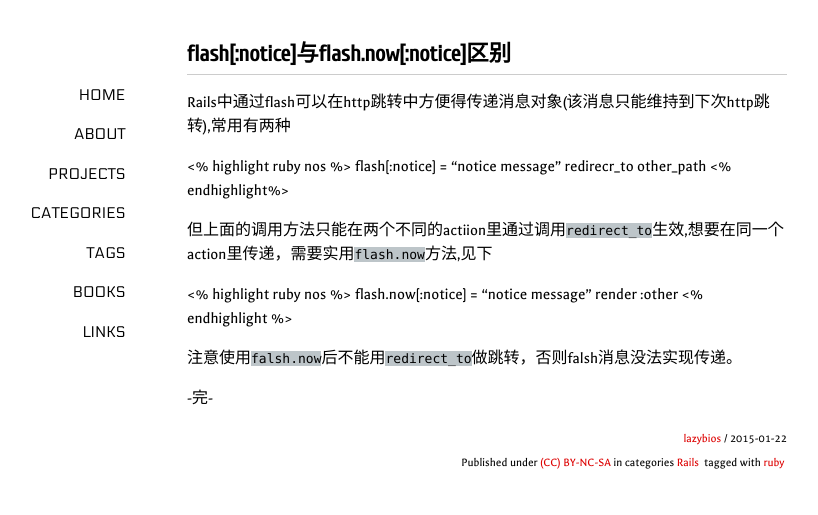
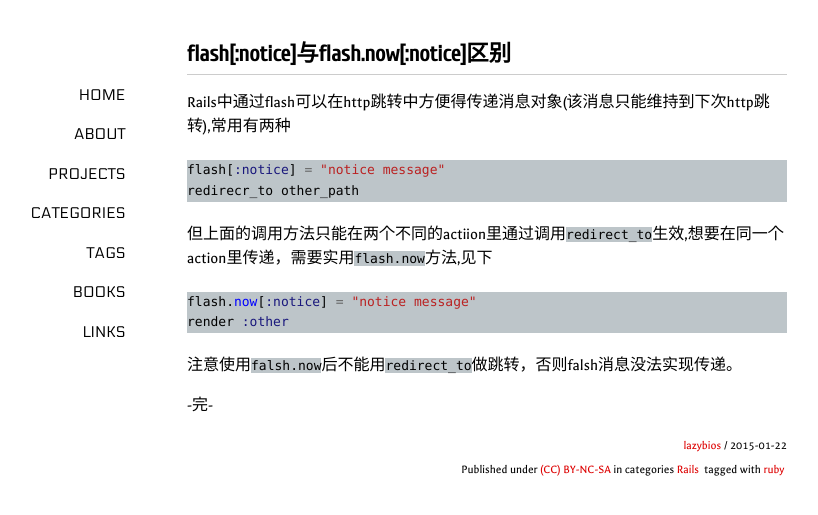
Before and after one commit to lazybios/lazybios.github.com, a Jekyll site: the page built from _posts/2015-01-22-the-different-of-flash-and-flash-now-method-in-rails.md, in a window 1280 px wide. Shown: the top 515 px of the page, without its empty margins (153-971 px from the left). Built offline with Jekyll 4.4.1, drawn with Linux system fonts in a browser that asks for light colours; Markdown is read by kramdown in place of the engine named in the settings; comment, search, counter and statistics services are not loaded.

Commit message:
add new article

```diff
--- a/_posts/2015-01-22-the-different-of-flash-and-flash-now-method-in-rails.md
+++ b/_posts/2015-01-22-the-different-of-flash-and-flash-now-method-in-rails.md
@@ -9,17 +9,17 @@ tags:
 
 Rails中通过flash可以在http跳转中方便得传递消息对象(该消息只能维持到下次http跳转),常用有两种
 
-<% highlight ruby nos %>
+{% highlight ruby nos %}
 flash[:notice] = "notice message"
 redirecr_to other_path
-<% endhighlight%>
+{% endhighlight%}
 
 但上面的调用方法只能在两个不同的actiion里通过调用`redirect_to`生效,想要在同一个action里传递，需要实用`flash.now`方法,见下
 
-<% highlight ruby nos %>
+{% highlight ruby nos %}
 flash.now[:notice] = "notice message"
 render :other
-<% endhighlight %>
+{% endhighlight %}
 
 
 注意使用`falsh.now`后不能用`redirect_to`做跳转，否则falsh消息没法实现传递。
```
